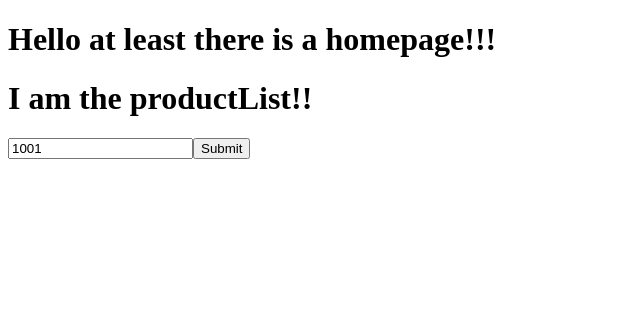
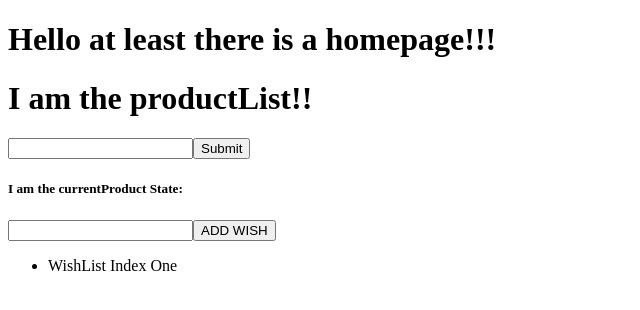
Before and after one commit to ratta2ii/movie_night_app, a React (Create React App) app: page / in a window 1280 px wide. Shown: the top 310 px of the page, without its empty margins (0-640 px from the left). Built offline with nearby package versions, Linux system fonts and the light colour scheme.

Commit message:
Test events and state using the ProductList component in conjuntion with the currentProductReducer

```diff
--- a/src/Components/ProductList/ProductList.js
+++ b/src/Components/ProductList/ProductList.js
@@ -1,40 +1,71 @@
 import React, { useState } from 'react';
 import { useSelector, useDispatch } from 'react-redux';
-import { selectProduct, getCurrentProduct } from './../../Redux/Reducers/currentProductReducer';
+import { selectProduct, getCurrentProduct } from '../../Redux/Reducers/currentProductReducer';
+import { addWish, getCurrentWishList } from '../../Redux/Reducers/currentWishListReducer';
 
 
 export function ProductList(props) {
 
 
+    const dispatch = useDispatch();
     const currentProduct = useSelector(getCurrentProduct);
-    const dispatch = useDispatch();
+    const myWishList = useSelector(getCurrentWishList);
     const [productValue, setSelectedProductValue] = useState(currentProduct);
+    const [newWishValue, setNewWishValue] = useState();
 
-    console.log(props);
-    console.log("I am the updated currentProduct: ", currentProduct);
+
+    const handleAddWish = () => {
+        dispatch(addWish(newWishValue));
+        setNewWishValue("");
+    }
+
+
+    const handleSelectProduct = () => {
+        dispatch(selectProduct({"product": productValue}));
+        setSelectedProductValue("");
+    }
 
 
     return (
         <div>
             <h1>I am the productList!!</h1>
 
+
+            {/* Testing currentProduct slice */}
+            <div style={{ marginTop: 20 }}>
                 <input
                     aria-label="Current Product"
-                value={productValue}
+                    // value={productValue}
                     onChange={e => setSelectedProductValue(e.target.value)}
                 />
-            <button onClick={() => dispatch(selectProduct(productValue))}>
+                <button onClick={handleSelectProduct}>
                     Submit
                 </button>
+                <h5>I am the currentProduct State: </h5>
+            </div>
 
 
-            {/* <input
-                aria-label="Current Product"
-                onChange={e => setSelectedProductValue(e.target.value)}
+            {/* Testing currentWishList slice */}
+            <div style={{ marginTop: 20 }}>
+                <input
+                    aria-label="Wishlist Test"
+                    value={newWishValue}
+                    onChange={e => setNewWishValue(e.target.value)}
                 />
-            <button onClick={() => dispatch(selectProduct(productValue))}>
-                Submit
-            </button> */}
+
+                <button onClick={handleAddWish}>
+                    ADD WISH
+                </button>
+
+                {/* Printing out the currentWishList */}
+                <ul>
+                    {myWishList.map(ele => {
+                        return <li>{ele}</li>
+                    })}
+                </ul>
+            </div>
+
+
         </div>
     )
 }
--- a/src/Redux/Reducers/currentProductReducer.js
+++ b/src/Redux/Reducers/currentProductReducer.js
@@ -4,7 +4,7 @@ import { createSlice } from '@reduxjs/toolkit';
 export const currentProductSlice = createSlice({
     name: 'currentProduct',
     initialState: {
-        value: 1001,
+        value: null,
     },
     reducers: {
             // Redux Toolkit allows us to write "mutating" logic in reducers. It
```
Lines whose indentation alone changed are shown as unchanged.
